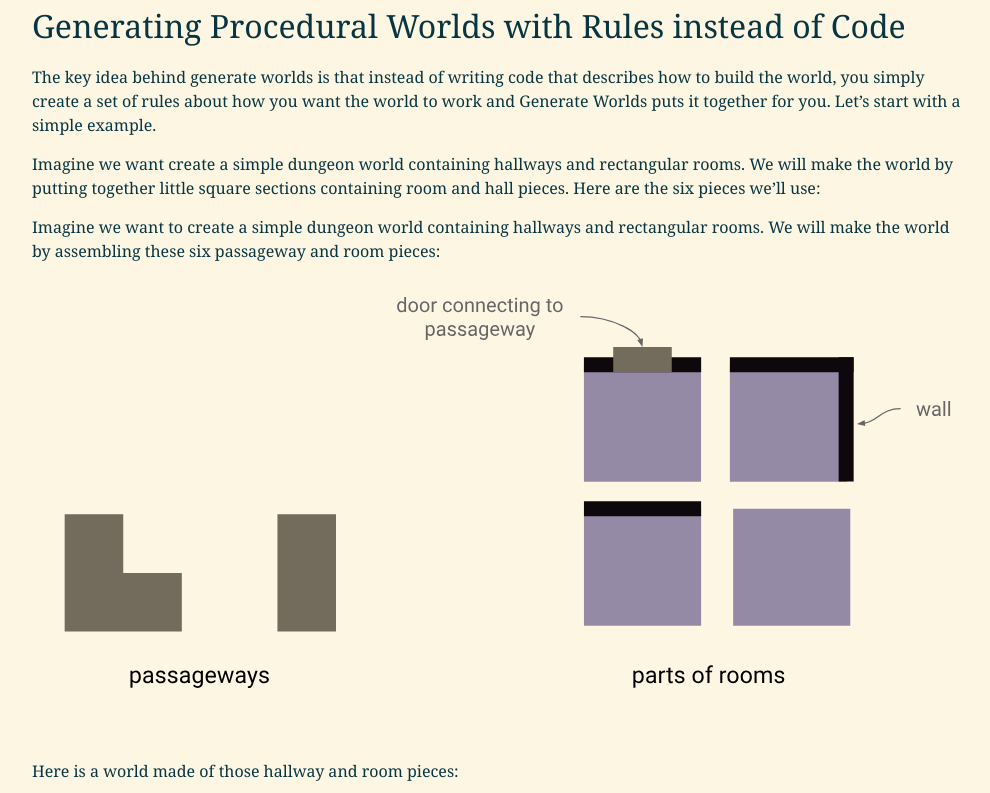
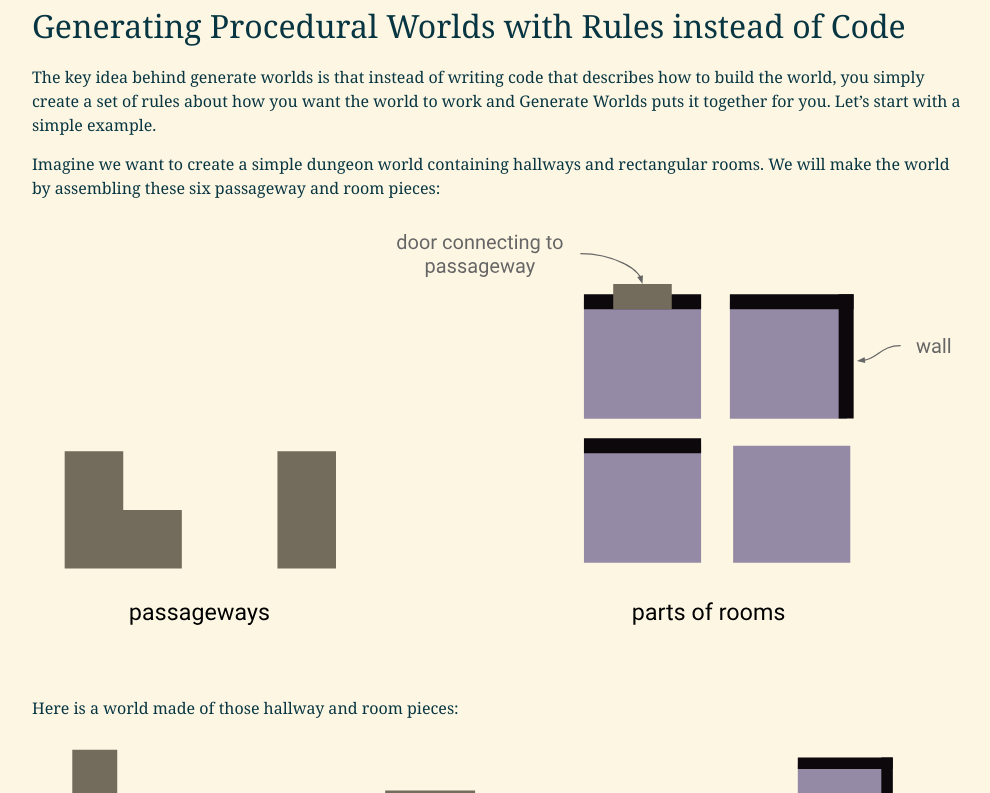
Before and after one commit to IJDykeman/ijdykeman.github.io, a Jekyll site: the page built from _posts/2019-05-17-introducing-generate-worlds.markdown, in a window 1280 px wide and 900 px high, scrolled down 1017 px, cut to the strip 107-900 px from the top of the window. Shown: the whole strip, without its empty margins (138-1128 px from the left). Built offline with Jekyll 4.4.1, drawn with Linux system fonts in a browser that asks for light colours.

Commit message:
fix typo

```diff
--- a/_posts/2019-05-17-introducing-generate-worlds.markdown
+++ b/_posts/2019-05-17-introducing-generate-worlds.markdown
@@ -25,10 +25,6 @@ This video briefly describes Generate Worlds.  Read on for the details.
 ## Generating Procedural Worlds with Rules instead of Code
 
 The key idea behind generate worlds is that instead of writing code that describes how to build the world, you simply create a set of rules about how you want the world to work and Generate Worlds puts it together for you.  Let’s start with a simple example.
-
-Imagine we want create a simple dungeon world containing hallways and rectangular rooms.  We will make the world by putting together little square sections containing room and hall pieces.  Here are the six pieces we’ll use:
-
-
 
 Imagine we want to create a simple dungeon world containing hallways and rectangular rooms.  We will make the world by assembling these six passageway and room pieces:
 
```
